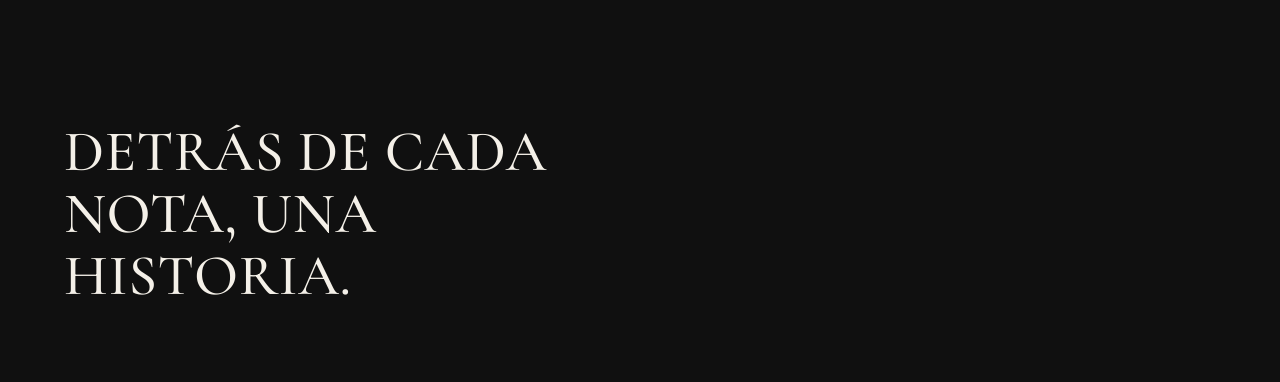
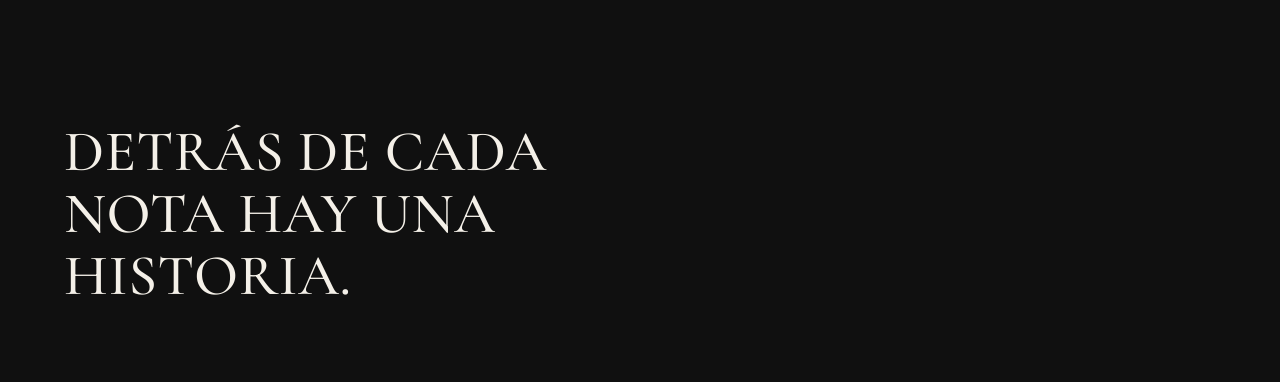
Before and after one commit to 54N71490/Artista, a plain HTML site: page index.html in a window 1280 px wide. Shown: the part 820-1202 px from the top of the page. Drawn offline with nearby package versions, Linux system fonts and the light colour scheme.

Commit message:
Correct phrase in section 'artista' heading

```diff
--- a/index.html
+++ b/index.html
@@ -157,7 +157,7 @@ footer nav{position:static;flex-direction:row;transform:none;visibility:visible;
 </section>
 
 <section id="artista">
-  <h2 class="rv">DETRÁS DE CADA NOTA, UNA HISTORIA.</h2>
+  <h2 class="rv">DETRÁS DE CADA NOTA HAY UNA HISTORIA.</h2>
   <div class="artist rv">
     <div class="ph" id="portrait">FOTO PROVISIONAL · reemplazar en CONTENT.artist.photo</div>
     <dl id="artistDl"></dl>
```
